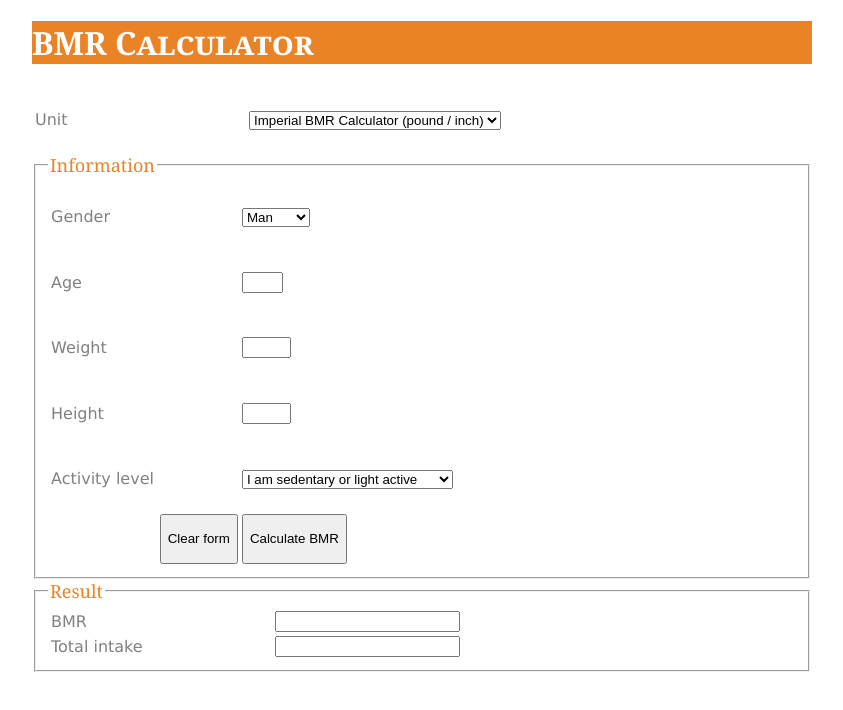
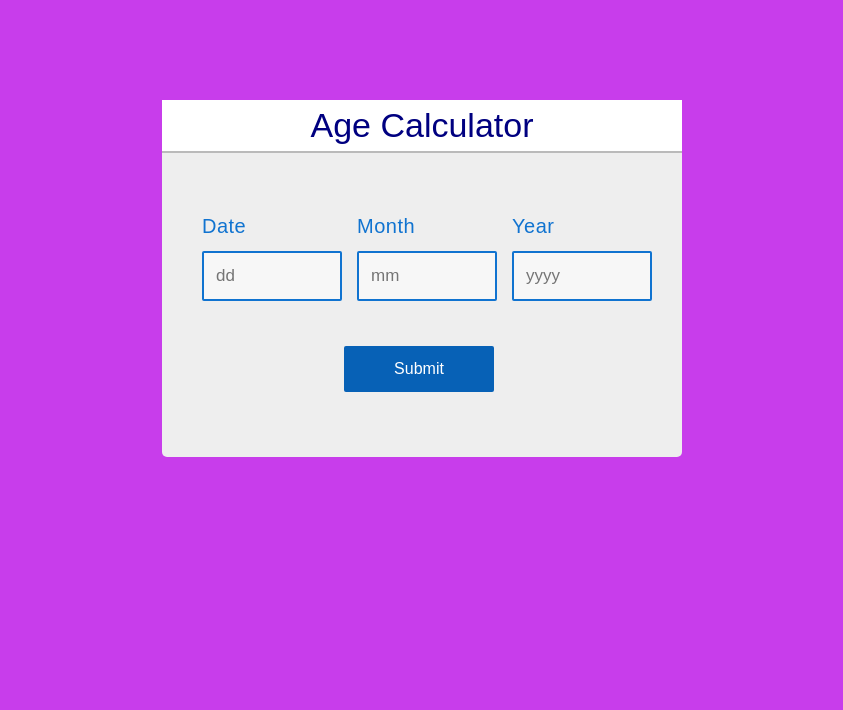
Before and after one commit to arin2002/Hacktoberfest-2022, a plain HTML site: page index.html in a window 1280 px wide. Shown: the whole page, without its empty margins (218-1061 px from the left). Drawn offline with Linux system fonts and the light colour scheme.

Commit message:
Age calculator

```diff
--- a/index.html
+++ b/index.html
@@ -1,105 +1,34 @@
 <!DOCTYPE html>
-<html>
+<html lang="en">
 <head>
-<meta content="text/html; charset=utf-8" http-equiv="Content-Type">
-<script src="bmr.js"></script>
-<link rel="icon" href="../img/favicon.ico" type="image/x-icon">
-<title>BMR Calculator</title>
-<meta content="BMR Calculator, html, JS" name="keywords">
-<meta content="BMR Calculator using html with Javascript" name="description">
-<link href="styles.css" rel="stylesheet" type="text/css">
-<style type="text/css">
-.auto-style2 {
-	text-align: right;
-}
-.auto-style3 {
-	font-weight: normal;
-}
-.auto-style4 {
-	text-align: left;
-	font-weight: normal;
-}
-</style>
+    <meta charset="UTF-8">
+    <meta http-equiv="X-UA-Compatible" content="IE=edge">
+    <meta name="viewport" content="width=device-width, initial-scale=1.0">
+    <link rel="stylesheet" href="index.css">
+    <title>Age Calculator</title>
 </head>
-
 <body>
-<div id="allPage">
-
-<form name="BMR">
-
-<div><h1>BMR Calculator</h1></div>
-	<table style="width: 100%">
-		<tr>
-			<td style="width: 210px">
-			<h4 class="auto-style4">Unit</h4>
-			</td>
-			<td>
-			<select id="mySelect" tabindex="1">
-  <option value="Imperial">Imperial BMR Calculator (pound / inch)
-  <option value="Metric">Metric BMR Calculator (kg / cm)
-</select>
-		</tr>
-		</table>
-			<fieldset><legend>
-			Information</legend><table style="width: 100%">
-		<tr>
-			<td style="width: 260px; height: 26px;">
-			<h4 class="auto-style3">Gender</h4>
-			</td>
-			<td style="height: 26px">
-			<select name="Gender" size="1" tabindex="3">
-				<option id="Man">Man</option>
-				<option id="Woman">Woman</option>
-				</select>
-			</td>
-		</tr>
-
-				<tr>
-			<td style="width: 260px; height: 26px;"><h4 class="auto-style3">Age</h4></td>
-			<td style="height: 26px"><input type="text" name="Age" tabindex="5" size="2"></td>
-		</tr>
-
-		<tr>
-			<td style="width: 260px; height: 26px;"><h4 class="auto-style3">Weight</h4></td>
-			<td style="height: 26px">
-			<input type="text" name="Weight" tabindex="7" size="3"> </td>
-		</tr>
-
-		<tr>
-			<td style="width: 260px"><h4 class="auto-style3">Height</h4></td>
-			<td><input type="text" name="Height" tabindex="9" size="3"></td>
-		</tr>
-
-		<tr>
-			<td style="width: 260px; height: 26px;"><h4 class="auto-style3">Activity level</h4></td>
-			<td style="height: 26px">
-			<select name="Activity" tabindex="11">
-				<option id="light">I am sedentary or light active</option>
-				<option id="moderately">I am active or moderately active</option>
-				<option id="vigorously">I am vigorously active</option>
-				</select>
-			</td>
-
-		</tr>
-		<tr>
-			<td style="width: 260px" class="auto-style2">
-			<input type="reset" value="Clear form" tabindex="15" style="height: 50px"></td>
-			<td id="allPage">
-			<input type="button" value="Calculate BMR" onclick="CalculateBMR()" tabindex="13" style="height: 50px"></td>
-		</tr>
-
-		</table></fieldset>
-				<fieldset><legend>
-				Result</legend>
-		<table style="width: 100%">
-			<tr>
-				<td style="width: 220px;">BMR</td>
-			<td><input type="text" name="BMRResult"></td></tr>
-
-		<tr>
-			<td style="width: 220px">Total intake</td>
-			<td><input type="text" name="Result"></td></tr>
-			</table></fieldset>
-</form>
+    <div class="container">
+        <div class="base">
+            <h4>Age Calculator</h4>
+          </div>
+          <div class="block">
+            <p class="title">Date</p>
+            <input type="text" name="date" id="date" placeholder="dd" required="required" minlength="1" maxlength="2" />
+          </div>
+          <div class="block">
+            <p class="title">Month</p>
+            <input type="text" name="month" id="month" placeholder="mm" required="required" minlength="1" maxlength="2" />
+          </div>
+          <div class="block">
+            <p class="title">Year</p>
+            <input type="text" name="year" id="year" placeholder="yyyy" required="required" minlength="4" maxlength="4" />
+          </div>
+          <div class="base">
+            <input type="button" name="submit" value="Submit" onclick="age()" />
+           </div>
+          <div id="age"></div>
+    </div>
 </body>
+<script src="index.js"></script>
 </html>
```
